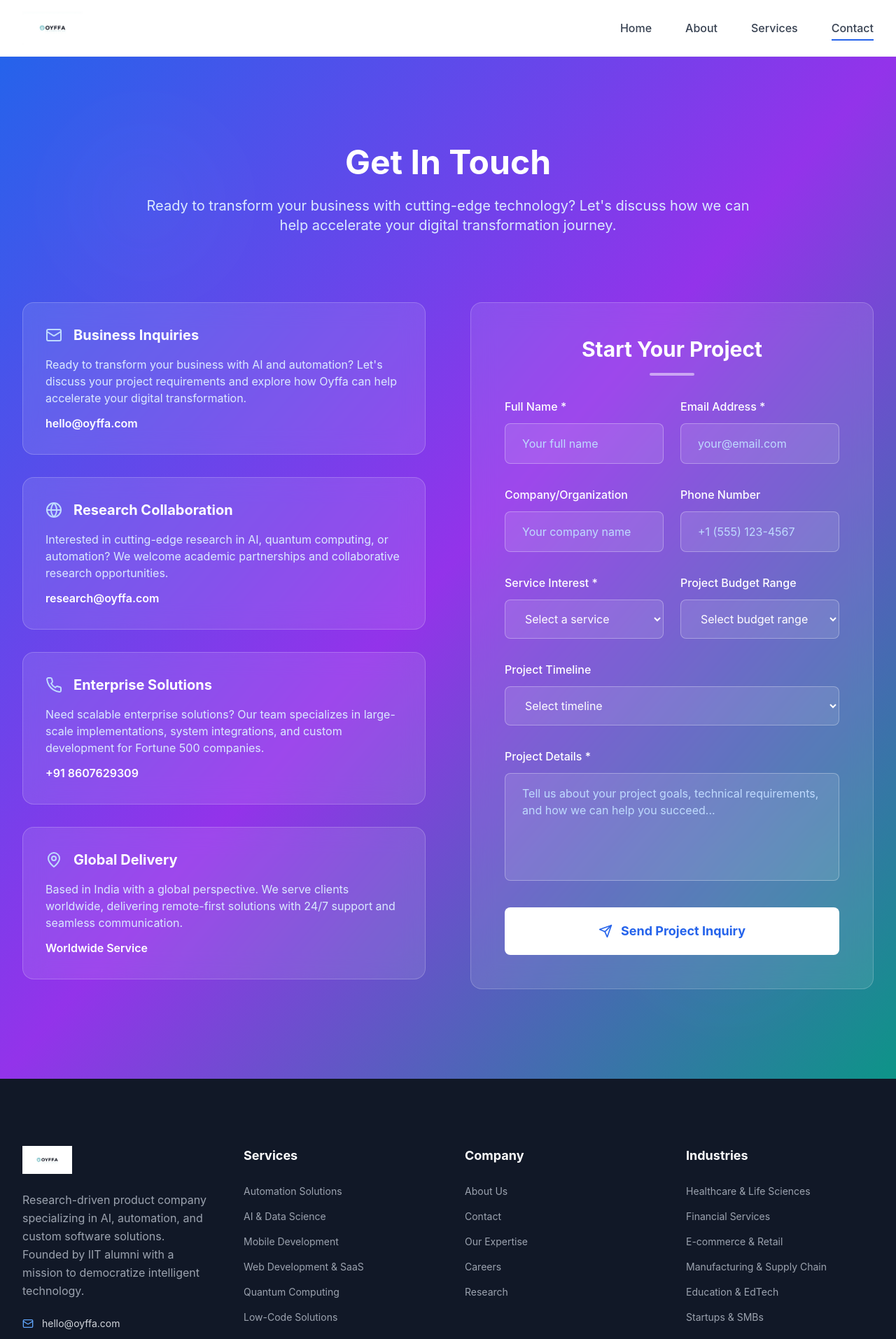
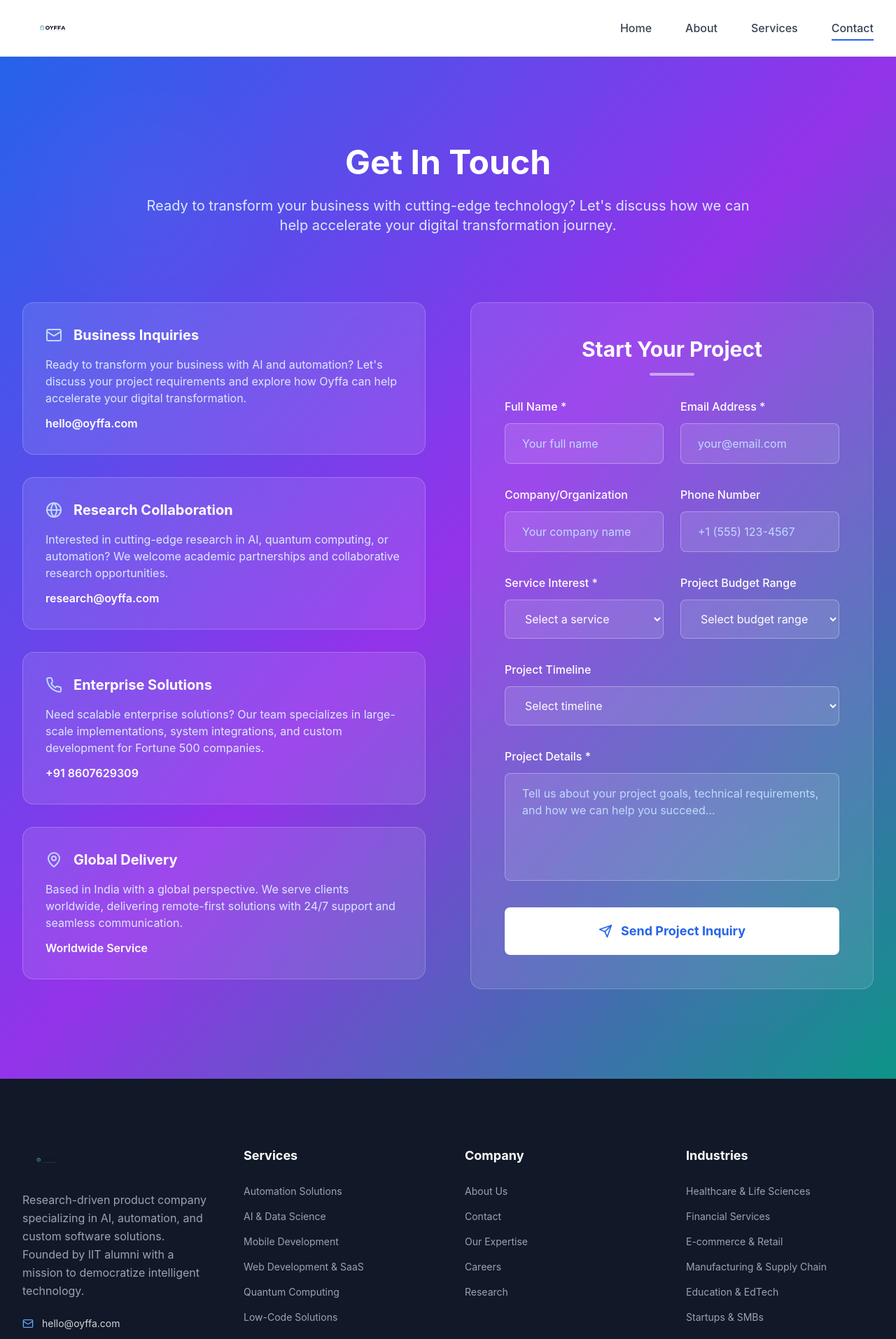
Before and after one commit to Ankit-Dhattarwal/oyffa_webapp, a React (Vite) app: page /contact in a window 1280 px wide. Shown: the top 1914 px of the page at 70% size. Built offline with nearby package versions, Linux system fonts and the light colour scheme.

Commit message:
Update logo to transparent background version

```diff
--- a/src/components/Footer.tsx
+++ b/src/components/Footer.tsx
@@ -11,7 +11,7 @@ const Footer = () => {
           <div className="lg:col-span-1">
             <div className="flex items-center space-x-3 mb-6">
               <img
-                src="/WhatsApp Image 2025-09-22 at 23.05.33.jpeg"
+                src="/WhatsApp_Image_2025-09-22_at_23.05.33-removebg-preview.png"
                 alt="Oyffa Technologies"
                 className="h-10 w-auto"
               />
--- a/src/components/Header.tsx
+++ b/src/components/Header.tsx
@@ -33,7 +33,7 @@ const Header = () => {
           {/* Logo */}
           <Link to="/" className="flex items-center space-x-4 cursor-pointer group">
             <img
-              src="/WhatsApp Image 2025-09-22 at 23.05.33.jpeg"
+              src="/WhatsApp_Image_2025-09-22_at_23.05.33-removebg-preview.png"
               alt="Oyffa Technologies"
               className="h-12 w-auto transform transition-all duration-300 group-hover:scale-105"
             />
```
